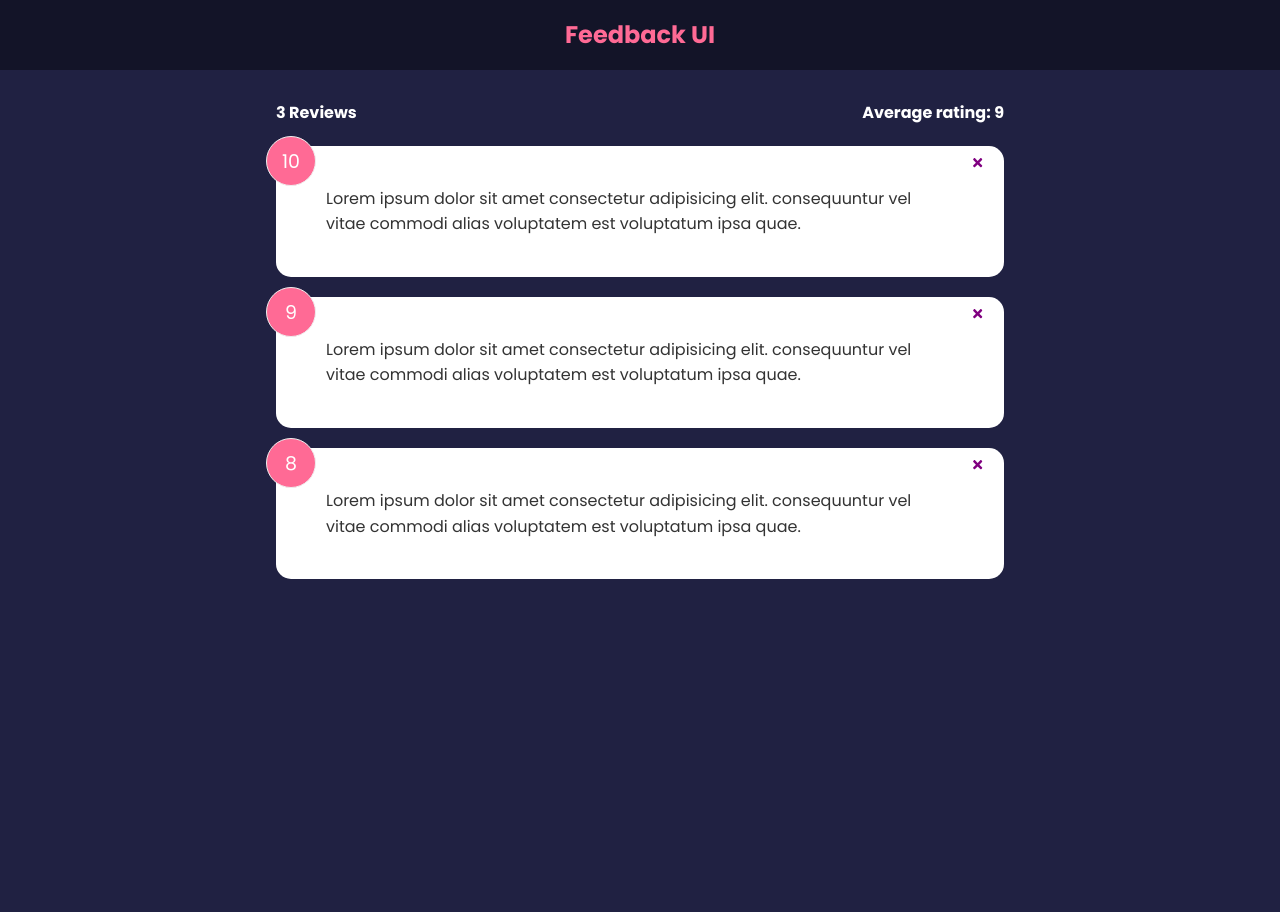
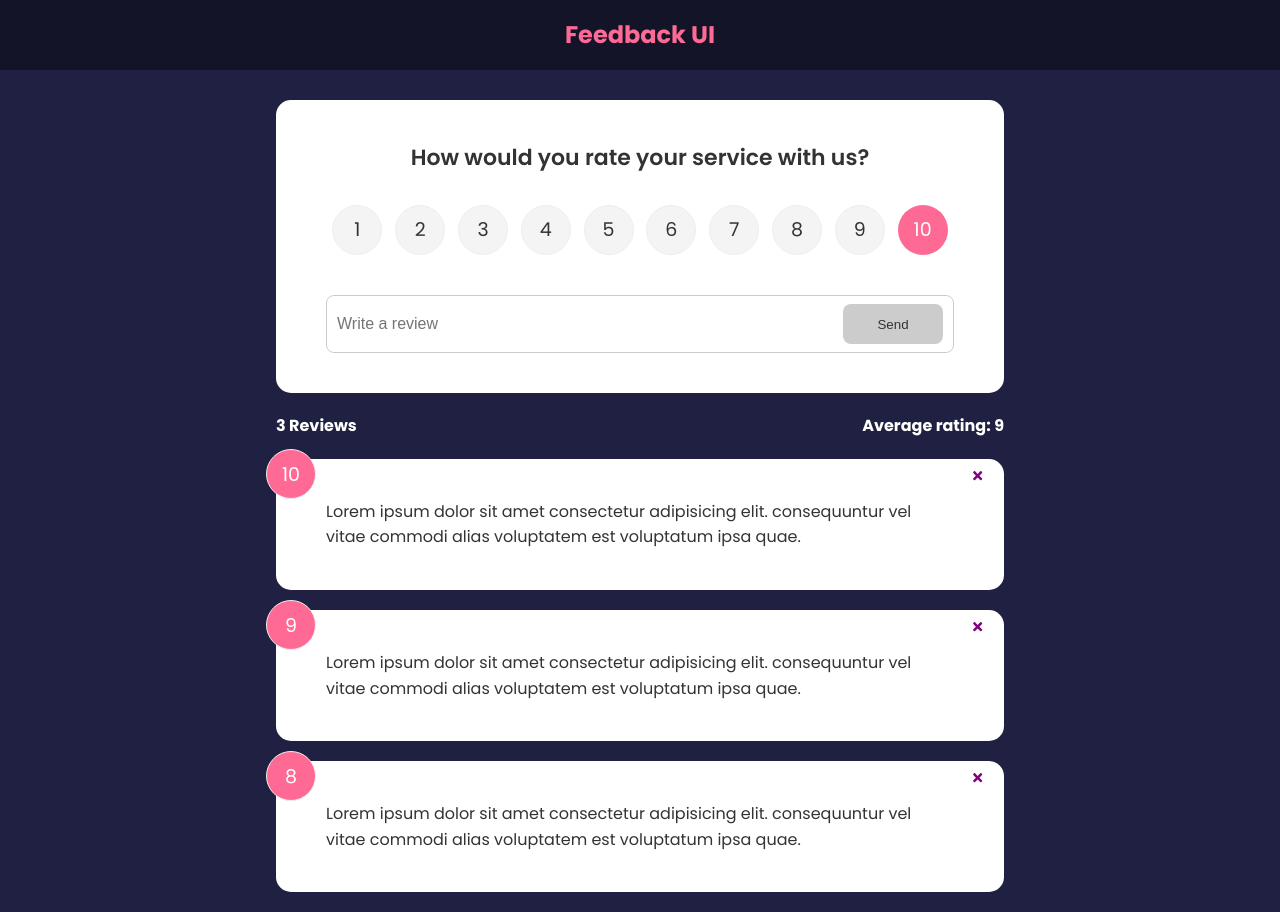
Before and after one commit to jeanjoaquim/feedback-app, a React (Create React App) app: page / in a window 1280 px wide. Before the commit the page ends 800 px from the top, so only its background shows below. Built offline with nearby package versions, Linux system fonts and the light colour scheme.

Commit message:
adds input handler and rating

```diff
--- a/src/App.js
+++ b/src/App.js
@@ -1,5 +1,6 @@
 import { useState } from 'react';
 import Header from "./components/Header";
+import FeedbackForm from "./components/FeedbackForm";
 import FeedbackList from "./components/FeedbackList";
 import FeedbackData from "./data/FeedbackData";
 import FeedbackStats from './components/FeedbackStats';
@@ -18,6 +19,7 @@
         <>
             <Header text="Feedback UI" />
             <div className="container">
+                <FeedbackForm />
                 <FeedbackStats feedback={feedback} />
                 <FeedbackList feedback={feedback} handleDelete={deleteFeedback} />
             </div>
--- /dev/null
+++ b/src/components/FeedbackForm.jsx
@@ -0,0 +1,44 @@
+import RatingSelect from "./RatingSelect";
+import Card from "./shared/Card";
+import Button from "./shared/Button";
+import { useState } from "react";
+
+export default function FeedbackForm() {
+
+    const [text, setText] = useState("");
+    const [rating, setRating] = useState(10);
+    const [disabled, setDisabled] = useState(true);
+    const [message, setMessage] = useState("");
+
+    const handleTextChange = (e) => {
+
+        if(text === "") {
+            setDisabled(true);
+            setMessage(null);
+        } else if(text !== "" && text.trim().length <= 10) {
+            setDisabled(true);
+            setMessage("Must contain more than 10 characters");
+        } else {
+            setDisabled(false);
+            setMessage(null);
+        }
+
+        setText(e.target.value);
+    }
+
+    return(
+        <Card>
+            <form>
+                <h2>How would you rate your service with us?</h2>
+                <RatingSelect select={(rating) => setRating(rating)}/>
+                <div className="input-group">
+                    <input onChange={handleTextChange} type="text" placeholder="Write a review" value={text} />
+                    <Button type="submit" isDisabled={disabled}>Send</Button>
+                </div>
+            </form>
+
+            {message && <div className="message">{message}</div>}
+
+        </Card>
+    )
+}
--- /dev/null
+++ b/src/components/RatingSelect.jsx
@@ -0,0 +1,126 @@
+import { useState } from "react";
+
+export default function RatingSelect({select}) {
+
+    const [selected, setSelected] = useState(10);
+
+    const handleChange = (e) => {
+        setSelected(+e.target.value);
+        select(+e.target.value);
+    }
+
+    return(
+        <ul className="rating">
+            <li>
+                <input
+                    type='radio'
+                    id='num1'
+                    name='rating'
+                    value='1'
+                    onChange={handleChange}
+                    checked={selected === 1}
+                />
+                <label htmlFor='num1'>1</label>
+            </li>
+            <li>
+                <input
+                    type='radio'
+                    id='num2'
+                    name='rating'
+                    value='2'
+                    onChange={handleChange}
+                    checked={selected === 2}
+                />
+                <label htmlFor='num2'>2</label>
+            </li>
+            <li>
+                <input
+                    type='radio'
+                    id='num3'
+                    name='rating'
+                    value='3'
+                    onChange={handleChange}
+                    checked={selected === 3}
+                />
+                <label htmlFor='num3'>3</label>
+            </li>
+            <li>
+                <input
+                    type='radio'
+                    id='num4'
+                    name='rating'
+                    value='4'
+                    onChange={handleChange}
+                    checked={selected === 4}
+                />
+                <label htmlFor='num4'>4</label>
+            </li>
+            <li>
+                <input
+                    type='radio'
+                    id='num5'
+                    name='rating'
+                    value='5'
+                    onChange={handleChange}
+                    checked={selected === 5}
+                />
+                <label htmlFor='num5'>5</label>
+            </li>
+            <li>
+                <input
+                    type='radio'
+                    id='num6'
+                    name='rating'
+                    value='6'
+                    onChange={handleChange}
+                    checked={selected === 6}
+                />
+                <label htmlFor='num6'>6</label>
+            </li>
+            <li>
+                <input
+                    type='radio'
+                    id='num7'
+                    name='rating'
+                    value='7'
+                    onChange={handleChange}
+                    checked={selected === 7}
+                />
+                <label htmlFor='num7'>7</label>
+            </li>
+            <li>
+                <input
+                    type='radio'
+                    id='num8'
+                    name='rating'
+                    value='8'
+                    onChange={handleChange}
+                    checked={selected === 8}
+                />
+                <label htmlFor='num8'>8</label>
+            </li>
+            <li>
+                <input
+                    type='radio'
+                    id='num9'
+                    name='rating'
+                    value='9'
+                    onChange={handleChange}
+                    checked={selected === 9}
+                />
+                <label htmlFor='num9'>9</label>
+            </li>
+            <li>
+                <input
+                    type='radio'
+                    id='num10'
+                    name='rating'
+                    value='10'
+                    onChange={handleChange}
+                    checked={selected === 10}
+                />
+                <label htmlFor='num10'>10</label>
+            </li>
+        </ul>
+    )
+}
--- /dev/null
+++ b/src/components/shared/Button.jsx
@@ -0,0 +1,22 @@
+import PropTypes from "prop-types";
+
+export default function Button({ children, version, type, isDisabled }) {
+    return(
+        <button type={type} disabled={isDisabled} className={`btn btn-${version}`}>
+            {children}
+        </button>
+    )
+}
+
+Button.defaultProps = {
+    version: 'primary',
+    type: 'button',
+    isDisabled: false
+}
+
+Button.propTypes = {
+    children: PropTypes.node.isRequired,
+    version: PropTypes.string,
+    type: PropTypes.string,
+    isDisabled: PropTypes.bool,
+}
```
